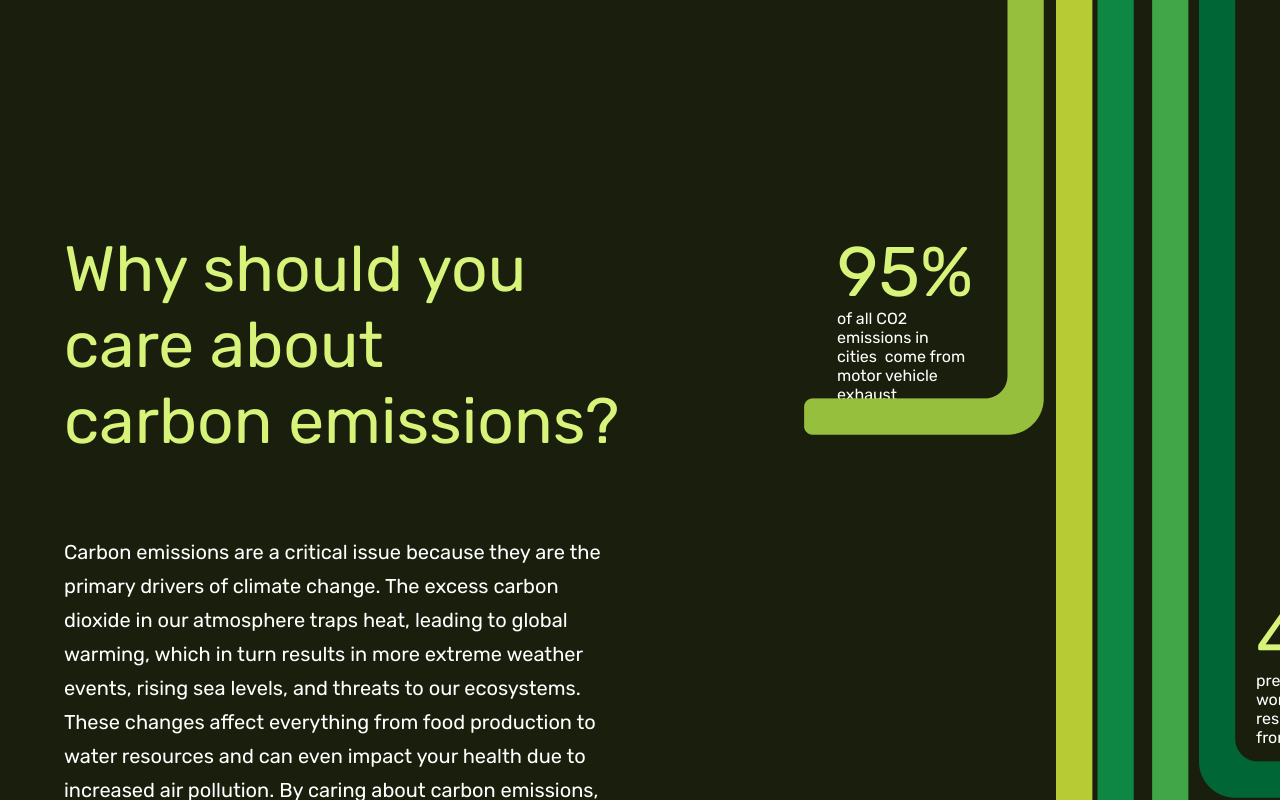
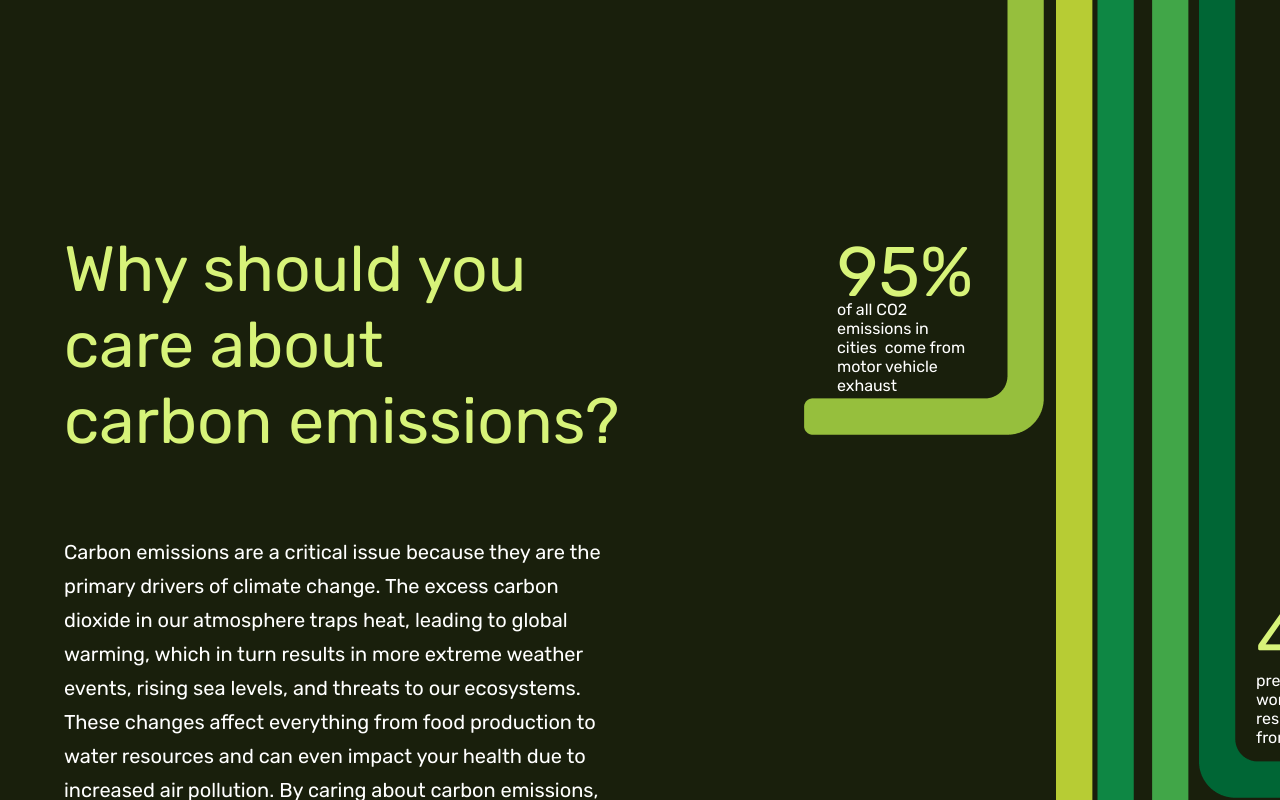
Before and after one commit to UW-INFO442-AU23/sus-city, a React (Create React App) app: page / in a window 1280 px wide. Shown: the part 908-1708 px from the top of the page. Built offline with nearby package versions, Linux system fonts and the light colour scheme.

Commit message:
home page minor css fix

```diff
--- a/src/index.css
+++ b/src/index.css
@@ -101,7 +101,7 @@ footer {
 	letter-spacing: 0;
 	line-height: normal;
 	position: absolute;
-	top: 1039px;
+	top: 1030px;
 	width: 137px;
 }
 
@@ -272,7 +272,7 @@ footer {
 	letter-spacing: 0;
 	line-height: normal;
 	position: absolute;
-	top: 2403px;
+	top: 2402px;
 	width: 213px;
 }
 
```
